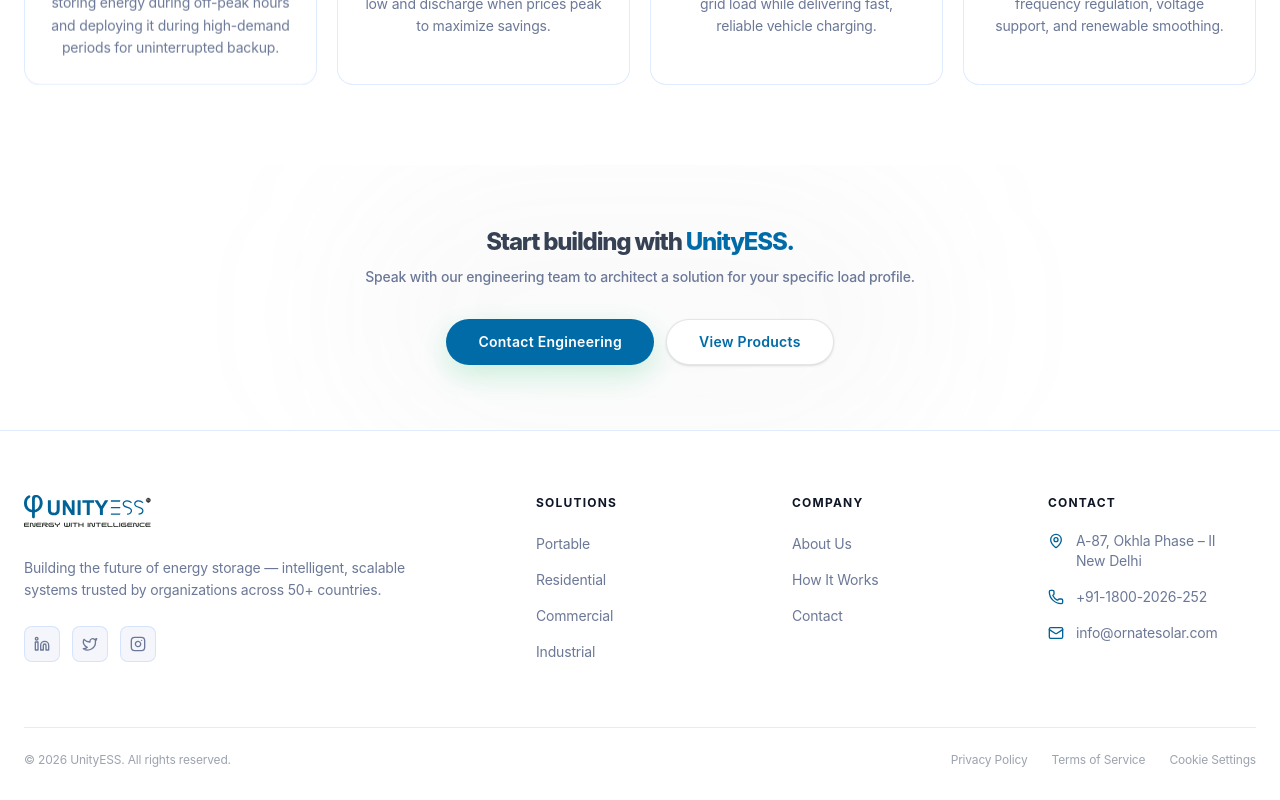
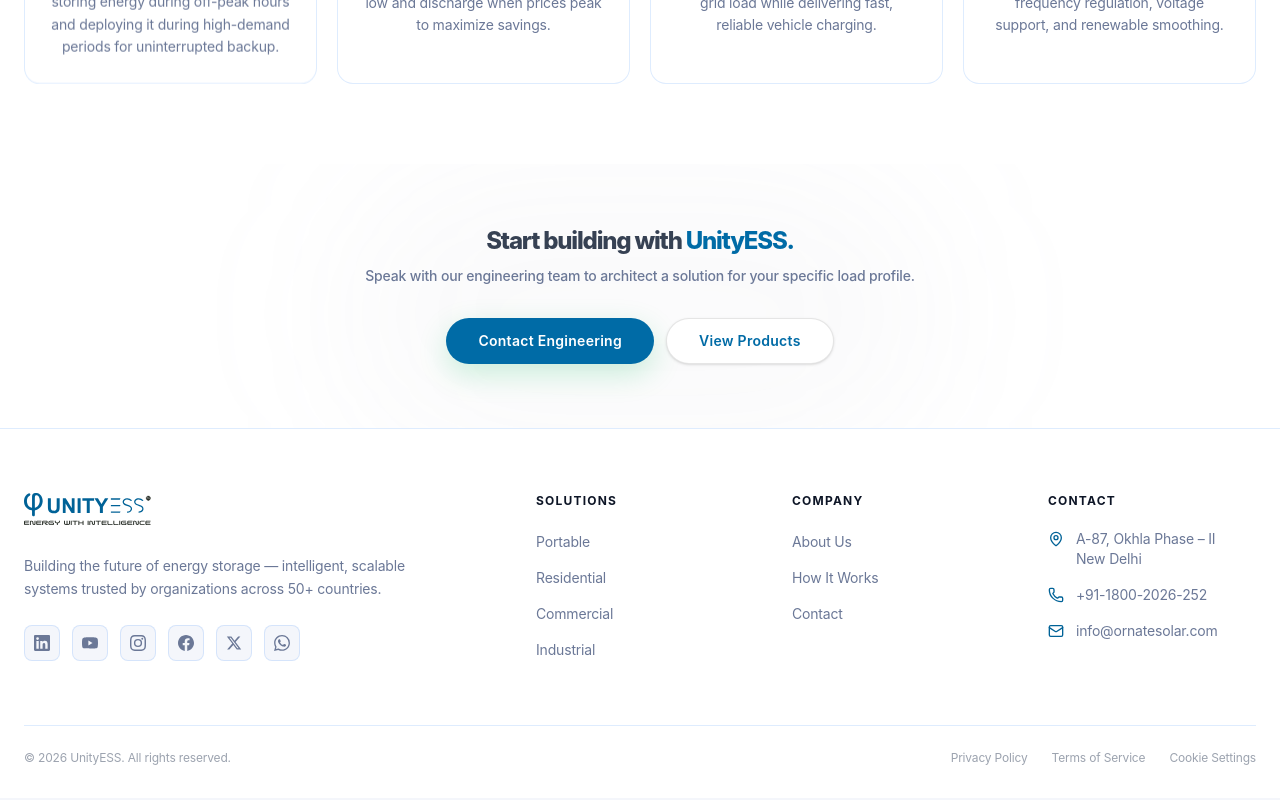
Before and after one commit to ResarchandDornate/marketing_web, a Next.js app: page / in a window 1280 px wide. Shown: the part 3457-4257 px from the top of the page. Built offline with nearby package versions, Linux system fonts and the light colour scheme.

Commit message:
feat: update page content and fix .gitignore to ignore build artifacts

```diff
--- a/src/app/about/page.jsx
+++ b/src/app/about/page.jsx
@@ -68,7 +68,7 @@
                   Aditya joined Business after completing his Engineering from IIT Varanasi in 2008, starting his career in the Automobile Trade with the coveted association with Tata Motors Ltd & Fiat India Automobiles in Delhi-NCR. He has first-hand experience of what goes into the 'Building of a Brand' and was interviewed by the Respected Dr. Kevin Frieberg to provide insights for his international publication "NANOVATION: How a Small car is teaching the World to Think Big". A keen follower of the evolving technological trends which are redefining business, and inspired by our Hon'ble Prime Minister Shri Narendra Modi's call to all citizens to 'Leave our Country better than we inherit it', he has embarked upon the mission to promote and establish Solar Energy as an affordable and cost-effective 'Plurality of Power' in the coming decade through Ornate Solar's "Future Energy Solutions"
                 </p>
                 <a
-                  href="https://www.linkedin.com/in/aditya-goel"
+                  href="https://www.linkedin.com/in/aditya-goel-7184368?utm_source=share_via&utm_content=profile&utm_medium=member_ios"
                   target="_blank"
                   rel="noopener noreferrer"
                   className="inline-flex items-center justify-center w-9 h-9 rounded-full bg-accent text-white hover:bg-brand-blue transition-colors mt-4"
@@ -97,7 +97,7 @@
                   Raghav Jain is an entrepreneur and startup founder based in Delhi, currently serving as the Co-Founder of Inverted, a technology-driven venture. He is an alumnus of Indian Institute of Technology (BHU) and has a background in engineering and technology innovation. His professional focus lies in building products and businesses in the startup ecosystem, with interests in technology, growth, and digital platforms. Through his work, he engages with founders, investors, and operators to develop scalable solutions. Jain is also active in the startup community, contributing to discussions around product building and entrepreneurship.
                 </p>
                 <a
-                  href="https://www.linkedin.com/in/raghav-jain"
+                  href="https://www.linkedin.com/in/raghavjain1?utm_source=share_via&utm_content=profile&utm_medium=member_ios"
                   target="_blank"
                   rel="noopener noreferrer"
                   className="inline-flex items-center justify-center w-9 h-9 rounded-full bg-accent text-white hover:bg-brand-blue transition-colors mt-4"
@@ -126,7 +126,7 @@
                   Rahul Raj is a professional with experience in business analytics, sales strategy, and marketing analytics, often working at the intersection of data and business decision-making. He has worked as a business analyst and consultant, including roles related to incentive compensation analytics and strategic insights. Alongside his corporate career, he describes himself as an engineer, poet, and energy enthusiast, reflecting a mix of analytical and creative interests. His work typically involves leveraging data to support organizational strategy and performance improvement.
                 </p>
                 <a
-                  href="https://www.linkedin.com/in/rahul-raj"
+                  href="https://www.linkedin.com/in/rajrahul?utm_source=share_via&utm_content=profile&utm_medium=member_ios"
                   target="_blank"
                   rel="noopener noreferrer"
                   className="inline-flex items-center justify-center w-9 h-9 rounded-full bg-accent text-white hover:bg-brand-blue transition-colors mt-4"
--- a/src/app/contact/page.jsx
+++ b/src/app/contact/page.jsx
@@ -72,7 +72,7 @@
       {/* Quick Contact Strip */}
       <section className="py-6 bg-white">
         <div className="max-w-5xl mx-auto px-6">
-          <Reveal stagger staggerDelay={100} className="grid grid-cols-2 lg:grid-cols-4 gap-3">
+          <Reveal stagger staggerDelay={100} className="grid grid-cols-1 md:grid-cols-3 gap-4">
             {[
               { icon: Mail, title: 'Email', val: 'info@ornatesolar.com' },
               { icon: Phone, title: 'Phone', val: '+91-1800-2026-252' },
@@ -85,7 +85,7 @@
                 </div>
                 <div className="min-w-0">
                   <p className="text-[10px] font-bold text-text-tertiary uppercase tracking-widest">{item.title}</p>
-                  <p className="text-xs font-semibold text-text-primary truncate">{item.val}</p>
+                  <p className="text-xs font-semibold text-text-primary">{item.val}</p>
                 </div>
               </RevealItem>
             ))}
--- a/src/components/Footer.jsx
+++ b/src/components/Footer.jsx
@@ -1,5 +1,63 @@
 import Link from 'next/link';
-import { Linkedin, Twitter, Instagram, Mail, Phone, MapPin } from 'lucide-react';
+import { Mail, Phone, MapPin } from 'lucide-react';
+
+const socialLinks = [
+  {
+    name: 'LinkedIn',
+    href: 'https://www.linkedin.com/company/ornate-solar/',
+    icon: (
+      <svg viewBox="0 0 24 24" fill="currentColor" className="w-4 h-4">
+        <path d="M20.447 20.452h-3.554v-5.569c0-1.328-.027-3.037-1.852-3.037-1.853 0-2.136 1.445-2.136 2.939v5.667H9.351V9h3.414v1.561h.046c.477-.9 1.637-1.85 3.37-1.85 3.601 0 4.267 2.37 4.267 5.455v6.286zM5.337 7.433a2.062 2.062 0 01-2.063-2.065 2.064 2.064 0 112.063 2.065zm1.782 13.019H3.555V9h3.564v11.452zM22.225 0H1.771C.792 0 0 .774 0 1.729v20.542C0 23.227.792 24 1.771 24h20.451C23.2 24 24 23.227 24 22.271V1.729C24 .774 23.2 0 22.222 0h.003z"/>
+      </svg>
+    ),
+  },
+  {
+    name: 'YouTube',
+    href: 'https://www.youtube.com/channel/UCllwEDRGN9IvW8LOwfq0F-w',
+    icon: (
+      <svg viewBox="0 0 24 24" fill="currentColor" className="w-4 h-4">
+        <path d="M23.498 6.186a3.016 3.016 0 00-2.122-2.136C19.505 3.545 12 3.545 12 3.545s-7.505 0-9.377.505A3.017 3.017 0 00.502 6.186C0 8.07 0 12 0 12s0 3.93.502 5.814a3.016 3.016 0 002.122 2.136c1.871.505 9.376.505 9.376.505s7.505 0 9.377-.505a3.015 3.015 0 002.122-2.136C24 15.93 24 12 24 12s0-3.93-.502-5.814zM9.545 15.568V8.432L15.818 12l-6.273 3.568z"/>
+      </svg>
+    ),
+  },
+  {
+    name: 'Instagram',
+    href: 'https://www.instagram.com/ornate_solar',
+    icon: (
+      <svg viewBox="0 0 24 24" fill="currentColor" className="w-4 h-4">
+        <path d="M12 2.163c3.204 0 3.584.012 4.85.07 3.252.148 4.771 1.691 4.919 4.919.058 1.265.069 1.645.069 4.849 0 3.205-.012 3.584-.069 4.849-.149 3.225-1.664 4.771-4.919 4.919-1.266.058-1.644.07-4.85.07-3.204 0-3.584-.012-4.849-.07-3.26-.149-4.771-1.699-4.919-4.92-.058-1.265-.07-1.644-.07-4.849 0-3.204.013-3.583.07-4.849.149-3.227 1.664-4.771 4.919-4.919 1.266-.057 1.645-.069 4.849-.069zM12 0C8.741 0 8.333.014 7.053.072 2.695.272.273 2.69.073 7.052.014 8.333 0 8.741 0 12c0 3.259.014 3.668.072 4.948.2 4.358 2.618 6.78 6.98 6.98C8.333 23.986 8.741 24 12 24c3.259 0 3.668-.014 4.948-.072 4.354-.2 6.782-2.618 6.979-6.98.059-1.28.073-1.689.073-4.948 0-3.259-.014-3.667-.072-4.947-.196-4.354-2.617-6.78-6.979-6.98C15.668.014 15.259 0 12 0zm0 5.838a6.162 6.162 0 100 12.324 6.162 6.162 0 000-12.324zM12 16a4 4 0 110-8 4 4 0 010 8zm6.406-11.845a1.44 1.44 0 100 2.881 1.44 1.44 0 000-2.881z"/>
+      </svg>
+    ),
+  },
+  {
+    name: 'Facebook',
+    href: 'https://www.facebook.com/ornatesolar/',
+    icon: (
+      <svg viewBox="0 0 24 24" fill="currentColor" className="w-4 h-4">
+        <path d="M24 12.073c0-6.627-5.373-12-12-12s-12 5.373-12 12c0 5.99 4.388 10.954 10.125 11.854v-8.385H7.078v-3.47h3.047V9.43c0-3.007 1.792-4.669 4.533-4.669 1.312 0 2.686.235 2.686.235v2.953H15.83c-1.491 0-1.956.925-1.956 1.874v2.25h3.328l-.532 3.47h-2.796v8.385C19.612 23.027 24 18.062 24 12.073z"/>
+      </svg>
+    ),
+  },
+  {
+    name: 'X',
+    href: 'https://twitter.com/OrnateSolar',
+    icon: (
+      <svg viewBox="0 0 24 24" fill="currentColor" className="w-4 h-4">
+        <path d="M18.244 2.25h3.308l-7.227 8.26 8.502 11.24H16.17l-5.214-6.817L4.99 21.75H1.68l7.73-8.835L1.254 2.25H8.08l4.713 6.231zm-1.161 17.52h1.833L7.084 4.126H5.117z"/>
+      </svg>
+    ),
+  },
+  {
+    name: 'WhatsApp',
+    href: 'https://whatsapp.com/channel/0029VaAXgIm8vd1Y4THiKN3X',
+    icon: (
+      <svg viewBox="0 0 24 24" fill="currentColor" className="w-4 h-4">
+        <path d="M17.472 14.382c-.297-.149-1.758-.867-2.03-.967-.273-.099-.471-.148-.67.15-.197.297-.767.966-.94 1.164-.173.199-.347.223-.644.075-.297-.15-1.255-.463-2.39-1.475-.883-.788-1.48-1.761-1.653-2.059-.173-.297-.018-.458.13-.606.134-.133.298-.347.446-.52.149-.174.198-.298.298-.497.099-.198.05-.371-.025-.52-.075-.149-.669-1.612-.916-2.207-.242-.579-.487-.5-.669-.51-.173-.008-.371-.01-.57-.01-.198 0-.52.074-.792.372-.272.297-1.04 1.016-1.04 2.479 0 1.462 1.065 2.875 1.213 3.074.149.198 2.096 3.2 5.077 4.487.709.306 1.262.489 1.694.625.712.227 1.36.195 1.871.118.571-.085 1.758-.719 2.006-1.413.248-.694.248-1.289.173-1.413-.074-.124-.272-.198-.57-.347m-5.421 7.403h-.004a9.87 9.87 0 01-5.031-1.378l-.361-.214-3.741.982.998-3.648-.235-.374a9.86 9.86 0 01-1.51-5.26c.001-5.45 4.436-9.884 9.888-9.884 2.64 0 5.122 1.03 6.988 2.898a9.825 9.825 0 012.893 6.994c-.003 5.45-4.437 9.884-9.885 9.884m8.413-18.297A11.815 11.815 0 0012.05 0C5.495 0 .16 5.335.157 11.892c0 2.096.547 4.142 1.588 5.945L.057 24l6.305-1.654a11.882 11.882 0 005.683 1.448h.005c6.554 0 11.89-5.335 11.893-11.893a11.821 11.821 0 00-3.48-8.413z"/>
+      </svg>
+    ),
+  },
+];
+
 /////////////changes
 export default function Footer() {
   return (
@@ -16,9 +74,9 @@
               Building the future of energy storage — intelligent, scalable systems trusted by organizations across 50+ countries.
             </p>
             <div className="flex gap-3">
-              {[Linkedin, Twitter, Instagram].map((Icon, i) => (
-                <a key={i} href="#" className="w-9 h-9 rounded-lg bg-bg-deep border border-border flex items-center justify-center text-text-secondary hover:border-accent hover:text-accent transition-all">
-                  <Icon className="w-4 h-4" />
+              {socialLinks.map(({ name, href, icon }) => (
+                <a key={name} href={href} target="_blank" rel="noopener noreferrer" aria-label={name} className="w-9 h-9 rounded-lg bg-bg-deep border border-border flex items-center justify-center text-text-secondary hover:border-accent hover:text-accent transition-all">
+                  {icon}
                 </a>
               ))}
             </div>
--- a/src/components/Reveal.jsx
+++ b/src/components/Reveal.jsx
@@ -27,6 +27,7 @@
     const el = ref.current;
     if (!el) return;
 
+    // Use a more permissive rootMargin and ensure threshold is reasonable
     const observer = new IntersectionObserver(
       ([entry]) => {
         if (entry.isIntersecting) {
@@ -45,8 +46,18 @@
           observer.unobserve(el);
         }
       },
-      { threshold, rootMargin: '0px 0px -40px 0px' }
+      {
+        threshold: threshold,
+        rootMargin: '0px 0px -20px 0px' // Slightly more permissive than -40px
+      }
     );
+
+    // Initial check in case it's already in view (some browsers need this)
+    if (el.getBoundingClientRect().top < window.innerHeight) {
+       // We still want to use the observer for the staggered delay logic etc.
+       // but we can trigger it immediately if needed.
+       // Actually, the observer should fire immediately if it's intersecting.
+    }
 
     observer.observe(el);
     return () => observer.disconnect();
```
Also changed, not shown: src/app/page.jsx (+8 -2 lines), package.json (line endings or trailing spaces), 2 other files (tests, documents, lock files or other folders).
